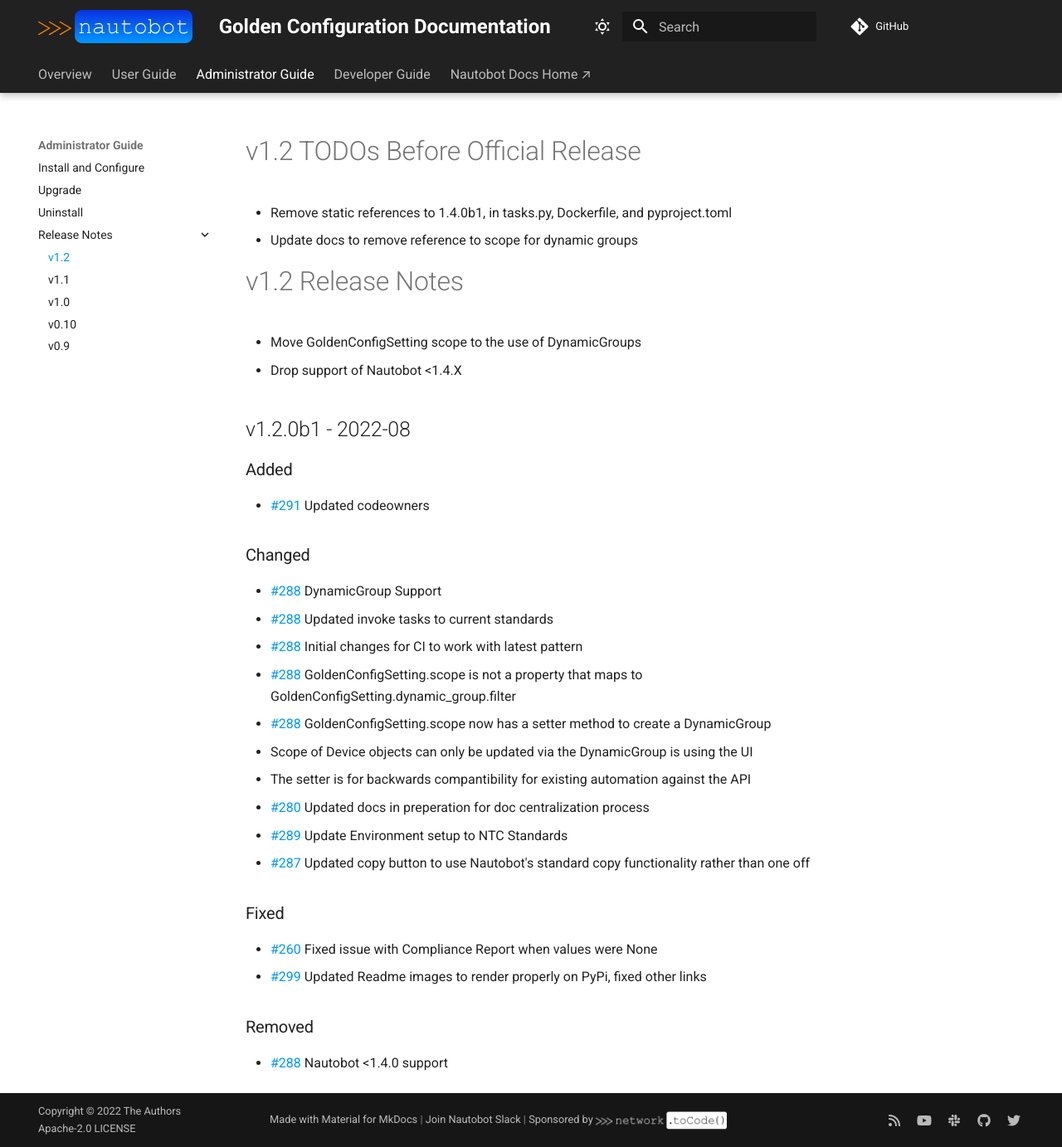
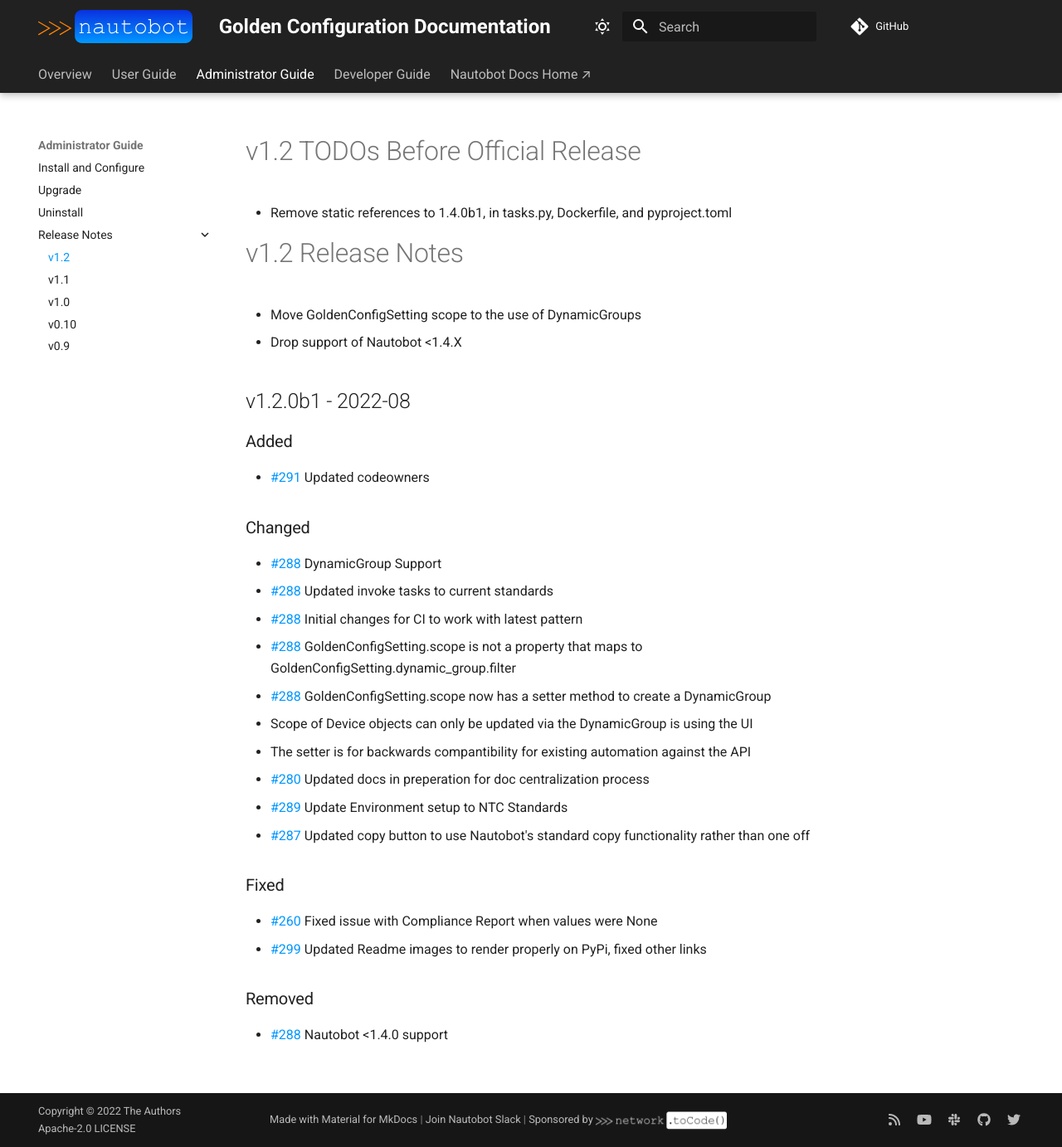
Before and after one commit to nautobot/nautobot-app-golden-config, an MkDocs documentation site: the page built from docs/admin/release_notes/version_1.2.md, in a window 1280 px wide and 1383 px high. Shown: the whole window at 83% size. Built offline with MkDocs 1.6.1 and Material for MkDocs 9.7.7, drawn with Linux system fonts in a browser that asks for light colours; comment, search, counter and statistics services are not loaded.

```diff
--- a/docs/admin/release_notes/version_1.2.md
+++ b/docs/admin/release_notes/version_1.2.md
@@ -1,6 +1,5 @@
 # v1.2 TODOs Before Official Release
 - Remove static references to 1.4.0b1, in tasks.py, Dockerfile, and pyproject.toml
-- Update docs to remove reference to scope for dynamic groups
 
 # v1.2 Release Notes
 - Move GoldenConfigSetting scope to the use of DynamicGroups
```
Also changed, not shown: 1 other file.
